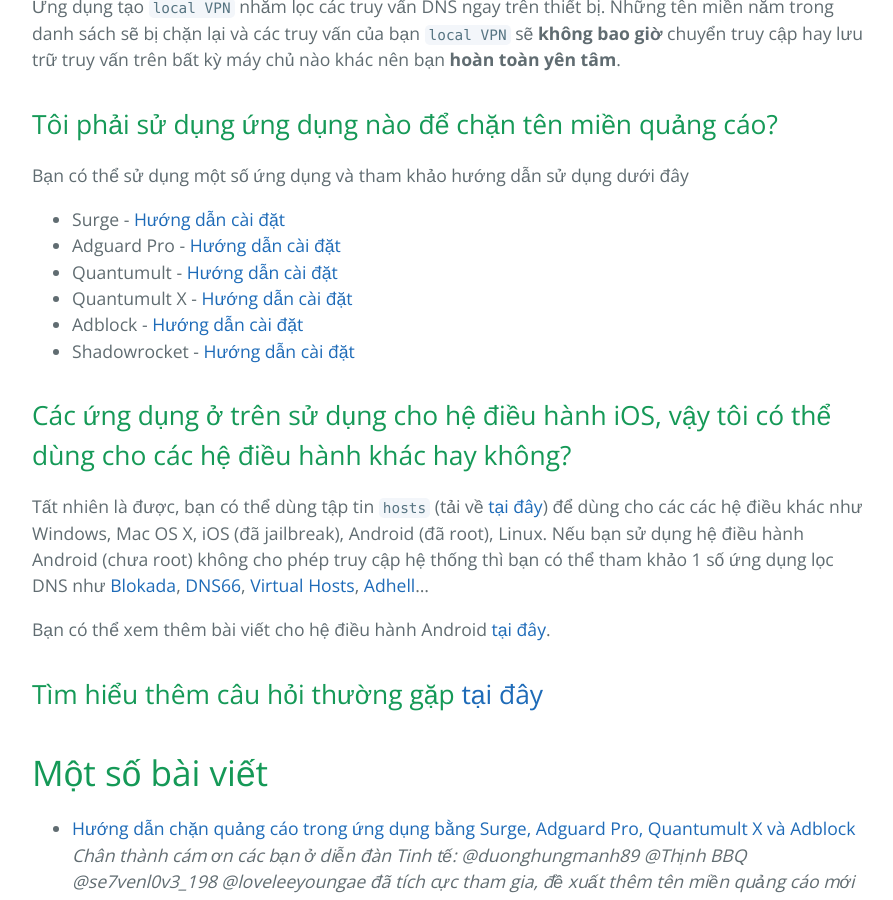
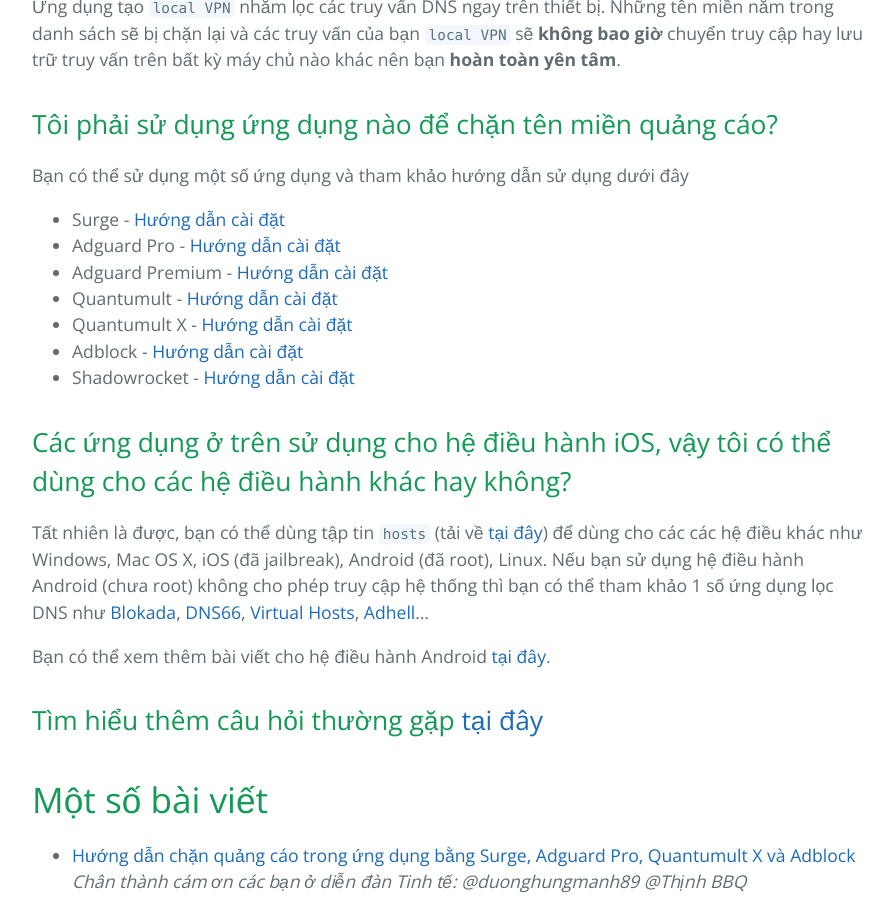
Before and after one commit to bigdargon/hostsVN, a Jekyll site: the page built from index.md, in a window 1280 px wide and 900 px high, scrolled down 2409 px. Shown: the whole window, without its empty margins (192-1085 px from the left). Built offline with Jekyll 4.4.1, drawn with Linux system fonts in a browser that asks for light colours; our own code applies the rules of GitHub Pages for plain Markdown files; the repository's description, which GitHub fills in, is left out.

Commit message:
Update gh-pages

```diff
--- a/index.md
+++ b/index.md
@@ -46,6 +46,7 @@
 
 * Surge - [Hướng dẫn cài đặt](https://github.com/bigdargon/hostsVN/wiki/Surge)
 * Adguard Pro - [Hướng dẫn cài đặt](https://github.com/bigdargon/hostsVN/wiki/Adguard-Pro)
+* Adguard Premium - [Hướng dẫn cài đặt](https://github.com/bigdargon/hostsVN/wiki/Adguard)
 * Quantumult - [Hướng dẫn cài đặt](https://github.com/bigdargon/hostsVN/wiki/Quantumult)
 * Quantumult X - [Hướng dẫn cài đặt](https://github.com/bigdargon/hostsVN/wiki/Quantumult-X)
 * Adblock - [Hướng dẫn cài đặt](https://github.com/bigdargon/hostsVN/wiki/Adblock)
```
